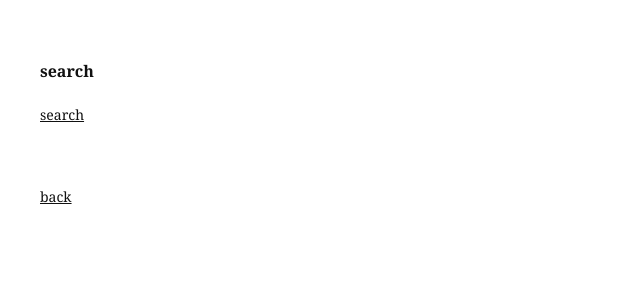
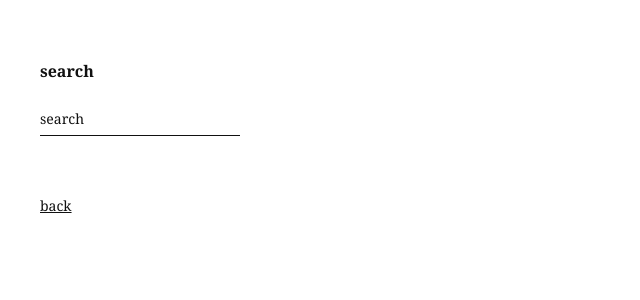
Before and after one commit to Captain-Nimosi/nimosi, a Jekyll site: the page built from search.md, in a window 1280 px wide. Shown: the top 300 px of the page, without its empty margins (0-640 px from the left). Built offline with Jekyll 4.4.1, drawn with Linux system fonts in a browser that asks for light colours.

Commit message:
Enhance post layout styles
Added width, padding, and border styles to the layout.

```diff
--- a/_layouts/post.html
+++ b/_layouts/post.html
@@ -120,7 +120,11 @@ a:hover {
 
   color: #111;
 
-  text-decoration: underline;
+  width: 200px;
+
+  padding: 4px 0;
+
+  border-bottom: 1px solid #111;
 
 }
 
```
